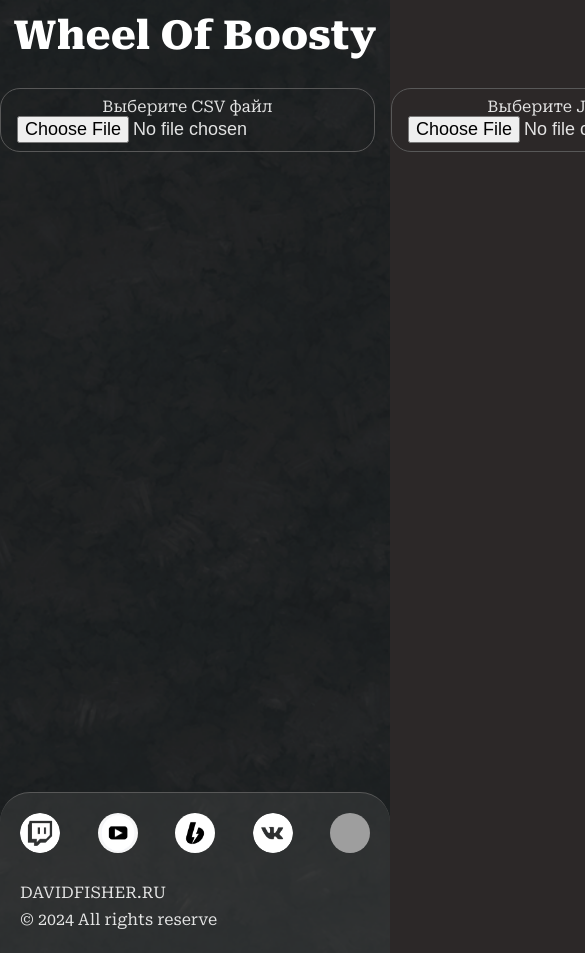
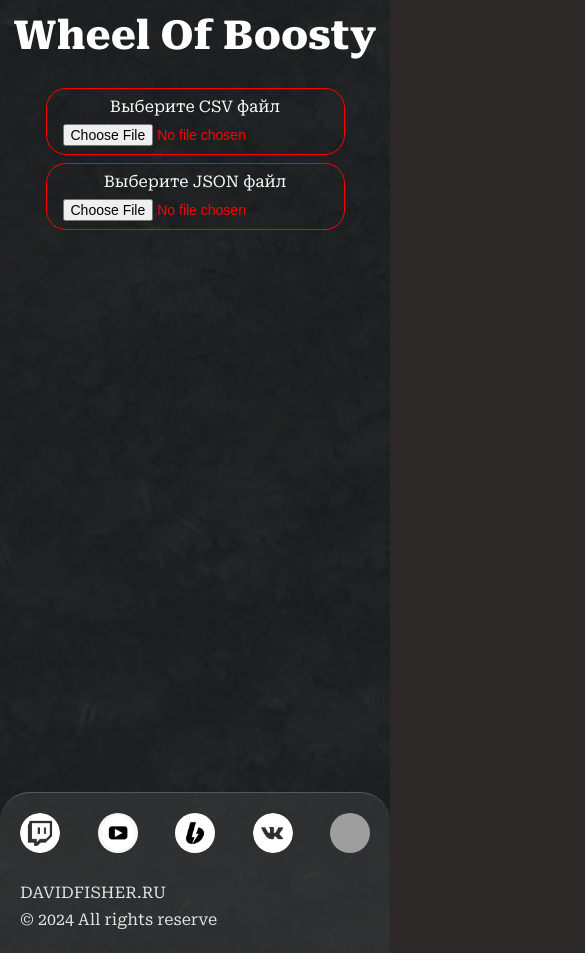
Before and after one commit to Pavmois/Fisher-Land, a Vue app: page /wheel in a window 390 px wide. Shown: the top 953 px of the page, 585 px wide, since content can reach past the window. Built offline with nearby package versions, Linux system fonts and the light colour scheme; grey boxes are pictures that could not be loaded.

Commit message:
Update Wheel.vue

```diff
--- a/src/pages/Wheel.vue
+++ b/src/pages/Wheel.vue
@@ -4,21 +4,25 @@
 
     <div class="input_loaders">
       <!-- Инпут для загрузки CSV файла -->
-      <label>
-        Выберите CSV файл
+      <label :class="parsedData ? 'active' : 'inactive'">
+        <span v-if="!parsedData">
+          Выберите CSV файл
+        </span>
         <input type="file" accept=".csv" @change="handleFileChange" />
       </label>
 
       <!-- Инпут для загрузки JSON файла -->
-      <label>
-        Выберите JSON файл
+      <label  :class="jsonData ? 'active' : 'inactive'">
+        <span v-if="!jsonData">
+          Выберите JSON файл
+        </span>
         <input type="file" accept=".json" @change="handleJsonFileChange" />
       </label>
     </div>
 
     <!-- Кнопка для сравнения данных -->
     <button class="compare_btn" v-if="parsedData && parsedData.length > 0 && jsonData" @click="compareData">
-      Соединить файлы
+      Получить таблицу участников
     </button>
 
     <!-- Блок для отображения результата сравнения в виде списка -->
@@ -136,7 +140,24 @@ const compareData = () => {
     justify-content: space-between;
     margin: 32px auto;
 
+    span {
+      color: white;
+    }
+
+    .inactive {
+      border: 1px solid red;
+      color: red;
+    }
+
+    .active {
+      border: 1px solid green;
+      color: green;
+    }
+
     label {
+      display: flex;
+      flex-direction: column;
+      gap: 8px;
       padding: 8px 16px;
       border-radius: 20px;
       border: 1px solid rgb(88, 88, 88);
@@ -145,17 +166,43 @@ const compareData = () => {
 
     input[type="file"] {
       font-size: 18px;
+      margin: auto;
       &:hover {
         cursor: pointer;
       }
     }
+
+    @media screen and (max-width: 800px) {
+      flex-direction: column;
+      gap: 8px;
+    }
+    @media screen and (max-width: 430px) {
+      label {
+        margin: auto;
+        input[type="file"] {
+          font-size: 14px;
+        }
+      }
+    }
   }
-
 
   .compare_btn {
     margin: auto;
+    margin-top: 0;
     font-size: 22px;
     width: 250px;
+    outline: none;
+    background: rgb(46, 46, 46);
+    border: 1px solid rgb(88, 88, 88);
+    height: 100%;
+    border-radius: 20px;
+    color: white;
+    padding: 4px 0;
+    cursor: pointer;
+    transition: all 0.35s linear;
+    &:hover {
+      background: transparent;
+    }
   }
 
   .json-output {
```
